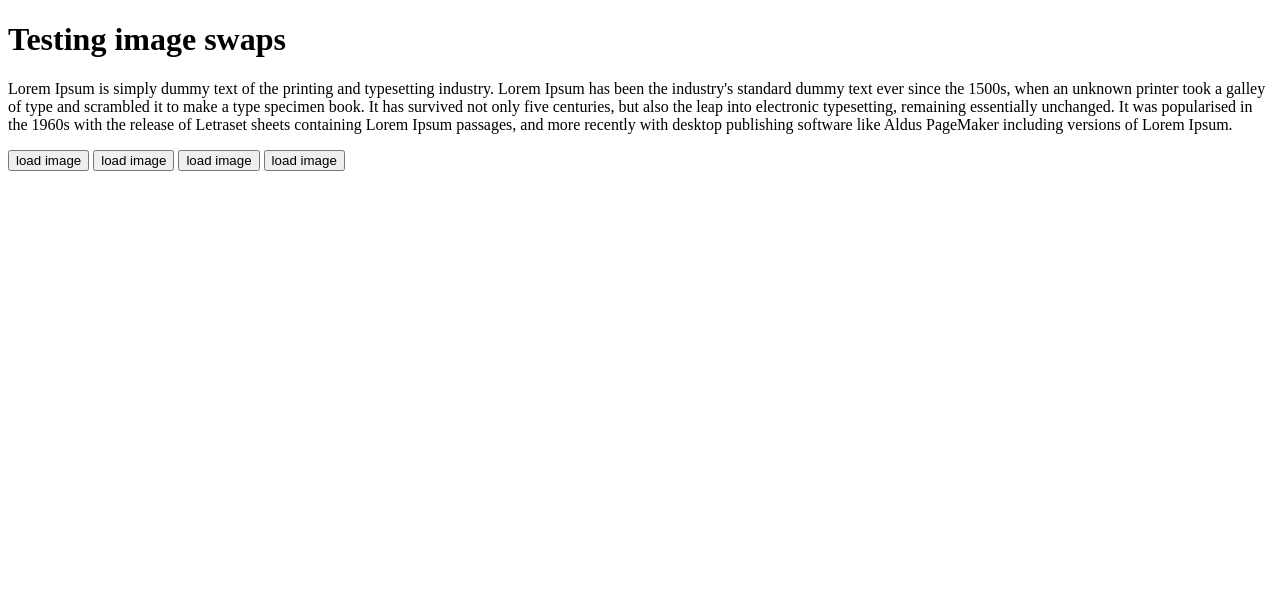
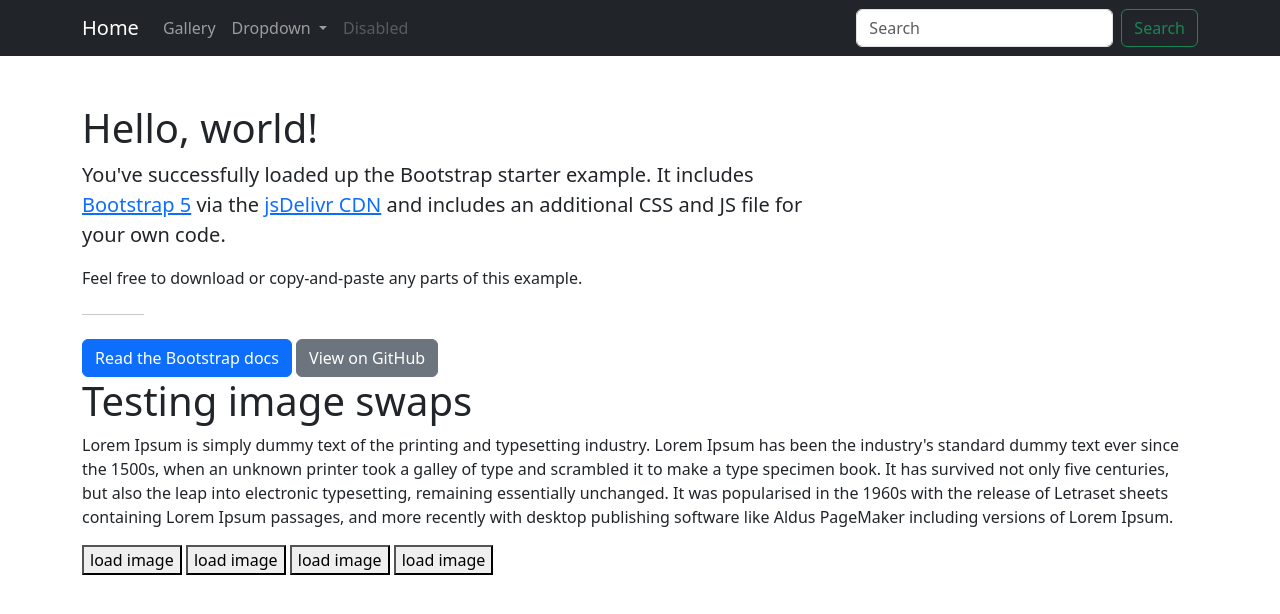
Before and after one commit to KevinVan9/website, a Django app: page /polls/test2/ in a window 1280 px wide. Shown: the top 614 px of the page. Run offline with Django 4.2, Linux system fonts and the light colour scheme; data that the repository does not hold is empty; some libraries are stand-ins or nearby versions.

Commit message:
Bootstrap navigation bar

```diff
--- /dev/null
+++ b/mysite/polls/templates/polls/navigation-bar.html
@@ -0,0 +1,51 @@
+{% load static %}
+
+<!doctype html>
+<html lang="en">
+  <head>
+    <meta charset="utf-8">
+    <meta name="viewport" content="width=device-width, initial-scale=1">
+    <link href="https://cdn.jsdelivr.net/npm/bootstrap@5.3.2/dist/css/bootstrap.min.css" rel="stylesheet" integrity="sha384-T3c6CoIi6uLrA9TneNEoa7RxnatzjcDSCmG1MXxSR1GAsXEV/Dwwykc2MPK8M2HN" crossorigin="anonymous">
+    <link rel="stylesheet" href="styles.css">
+    <script src="https://unpkg.com/htmx.org@1.9.11" integrity="sha384-0gxUXCCR8yv9FM2b+U3FDbsKthCI66oH5IA9fHppQq9DDMHuMauqq1ZHBpJxQ0J0" crossorigin="anonymous"></script><script src="https://unpkg.com/htmx.org@1.9.11/dist/ext/client-side-templates.js"></script>
+  </head>
+  <body>
+    <nav class="navbar navbar-expand-lg navbar-dark bg-dark">
+      <div class="container">
+        <a class="navbar-brand" href="/polls">Home</a>
+        <button class="navbar-toggler" type="button" data-bs-toggle="collapse" data-bs-target="#navbarSupportedContent" aria-controls="navbarSupportedContent" aria-expanded="false" aria-label="Toggle navigation">
+          <span class="navbar-toggler-icon"></span>
+        </button>
+        <div class="collapse navbar-collapse" id="navbarSupportedContent">
+          <ul class="navbar-nav me-auto mb-2 mb-lg-0">
+            <li class="nav-item">
+              <a class="nav-link" href="/polls/gallery">Gallery</a>
+            </li>
+            <li class="nav-item dropdown">
+              <a class="nav-link dropdown-toggle" href="#" id="navbarDropdown" role="button" data-bs-toggle="dropdown" aria-expanded="false">
+                Dropdown
+              </a>
+              <ul class="dropdown-menu" aria-labelledby="navbarDropdown">
+                <li><a class="dropdown-item" href="/polls/test">Page loading test</a></li>
+                <li><a class="dropdown-item" href="/polls/test2">HTMX swap test</a></li>
+                <li><a class="dropdown-item" href="/polls/gallery">Image gallery</a></li>
+                <li><hr class="dropdown-divider"></li>
+                <li><a class="dropdown-item" href="#">Something else here</a></li>
+              </ul>
+            </li>
+            <li class="nav-item">
+              <a class="nav-link disabled">Disabled</a>
+            </li>
+          </ul>
+          <form class="d-flex" role="search">
+            <input class="form-control me-2" type="search" placeholder="Search" aria-label="Search">
+            <button class="btn btn-outline-success" type="submit">Search</button>
+          </form>
+        </div>
+      </div>
+    </nav>
+
+    <script src="https://cdn.jsdelivr.net/npm/bootstrap@5.3.2/dist/js/bootstrap.bundle.min.js" integrity="sha384-C6RzsynM9kWDrMNeT87bh95OGNyZPhcTNXj1NW7RuBCsyN/o0jlpcV8Qyq46cDfL" crossorigin="anonymous"></script>
+    <script src="main.js"></script>
+  </body>
+</html>
--- a/mysite/polls/templates/polls/test2.html
+++ b/mysite/polls/templates/polls/test2.html
@@ -1,14 +1,32 @@
 {% load static %}
 
-<!DOCTYPE html>
-<html>
-  <script src="https://unpkg.com/htmx.org@1.9.9"></script>
+<!doctype html>
+<html lang="en">
+  <head>
+    <meta charset="utf-8">
+    <meta name="viewport" content="width=device-width, initial-scale=1">
+    <title>HTMX Swap Test</title>
+    <link href="https://cdn.jsdelivr.net/npm/bootstrap@5.3.2/dist/css/bootstrap.min.css" rel="stylesheet" integrity="sha384-T3c6CoIi6uLrA9TneNEoa7RxnatzjcDSCmG1MXxSR1GAsXEV/Dwwykc2MPK8M2HN" crossorigin="anonymous">
+    <link rel="stylesheet" href="styles.css">
+    <script src="https://unpkg.com/htmx.org@1.9.11" integrity="sha384-0gxUXCCR8yv9FM2b+U3FDbsKthCI66oH5IA9fHppQq9DDMHuMauqq1ZHBpJxQ0J0" crossorigin="anonymous"></script><script src="https://unpkg.com/htmx.org@1.9.11/dist/ext/client-side-templates.js"></script>
     <link rel="stylesheet" href="{% static 'polls/test.css' %}">
     <link rel="stylesheet" href="{% static 'polls/popup.css' %}"/>
-  <head>
-    <title>Testing HTMX Swaps</title>
   </head>
   <body>
+    <div hx-get="/polls/navigation-bar" hx-swap="outerHTML" hx-trigger="load"></div>
+
+    <div class="container my-5">
+      <h1>Hello, world!</h1>
+      <div class="col-lg-8 px-0">
+        <p class="fs-5">You've successfully loaded up the Bootstrap starter example. It includes <a href="https://getbootstrap.com/">Bootstrap 5</a> via the <a href="https://www.jsdelivr.com/package/npm/bootstrap">jsDelivr CDN</a> and includes an additional CSS and JS file for your own code.</p>
+        <p>Feel free to download or copy-and-paste any parts of this example.</p>
+
+        <hr class="col-1 my-4">
+
+        <a href="https://getbootstrap.com" class="btn btn-primary">Read the Bootstrap docs</a>
+        <a href="https://github.com/twbs/examples" class="btn btn-secondary">View on GitHub</a>
+      </div>
+
       <h1>Testing image swaps</h1>
       <p>Lorem Ipsum is simply dummy text of the printing and typesetting industry. Lorem Ipsum has been the industry's standard dummy text ever since the 1500s, when an unknown printer took a galley of type and scrambled it to make a type specimen book. It has survived not only five centuries, but also the leap into electronic typesetting, remaining essentially unchanged. It was popularised in the 1960s with the release of Letraset sheets containing Lorem Ipsum passages, and more recently with desktop publishing software like Aldus PageMaker including versions of Lorem Ipsum.</p>
       {% if img_list %}
@@ -18,5 +36,7 @@
       {% else %}
         <p>No images to load</p>
       {% endif %}
+
+    </div>
   </body>
 </html>
--- a/mysite/polls/urls.py
+++ b/mysite/polls/urls.py
@@ -7,6 +7,7 @@ urlpatterns = [
     path("test2/", views.test_lazy_load, name="test_lazy_load"),
     path("popup/", views.popup, name="popup"),
     path("gallery/", views.gallery, name="gallerryyyyy"),
+    path("navigation-bar/", views.navigation_bar, name="nav bar"),
 
     # ex: /polls/
     path("", views.index, name="index"),
--- a/mysite/polls/views.py
+++ b/mysite/polls/views.py
@@ -27,6 +27,9 @@ def test_lazy_load(request):
 def popup(request):
     return render(request, "polls/popup.html")
 
+def navigation_bar(request):
+    return render(request, "polls/navigation-bar.html")
+
 def gallery(request):
     return render(request, "polls/gallery.html", {"img_list": get_pictures()})
 
```
Also changed, not shown: mysite/polls/templates/polls/index.html (+10 -5 lines), mysite/polls/templates/polls/test.html (+10 -4 lines). Lines whose indentation alone changed are shown as unchanged.
